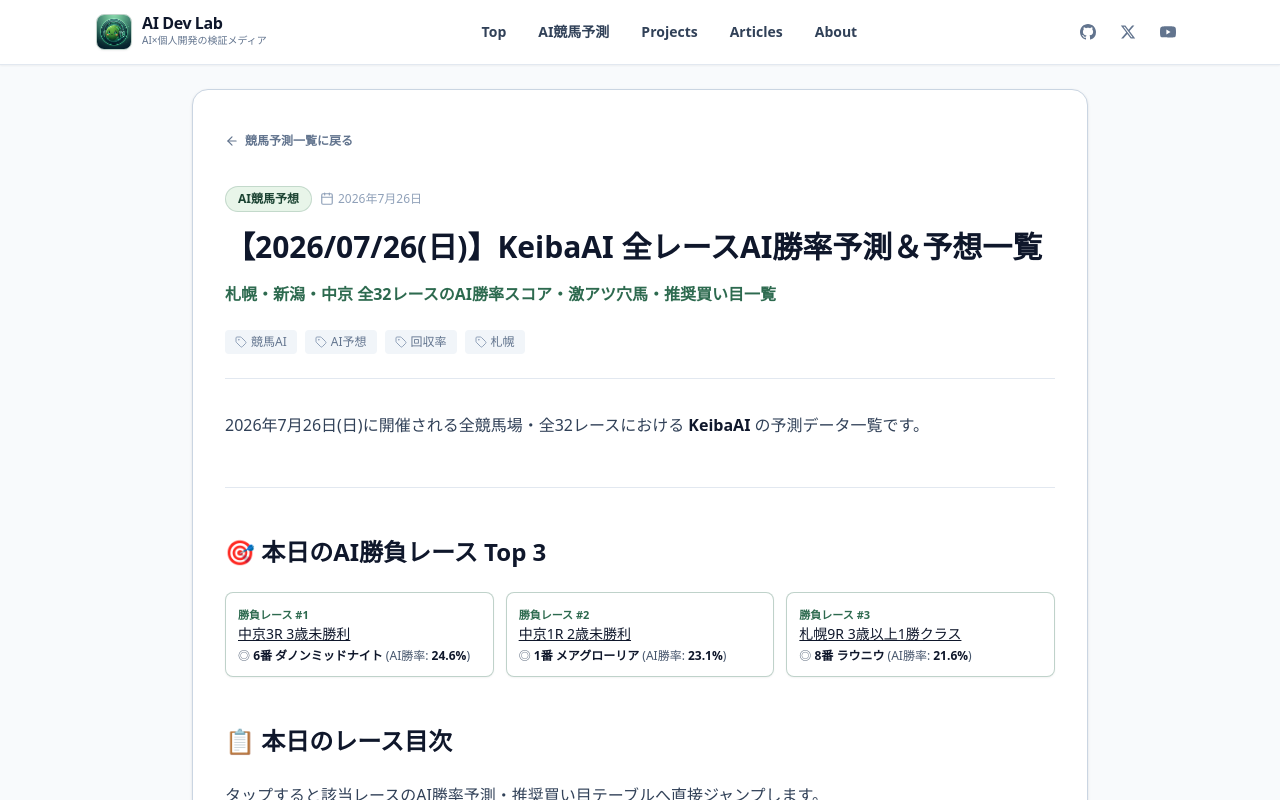
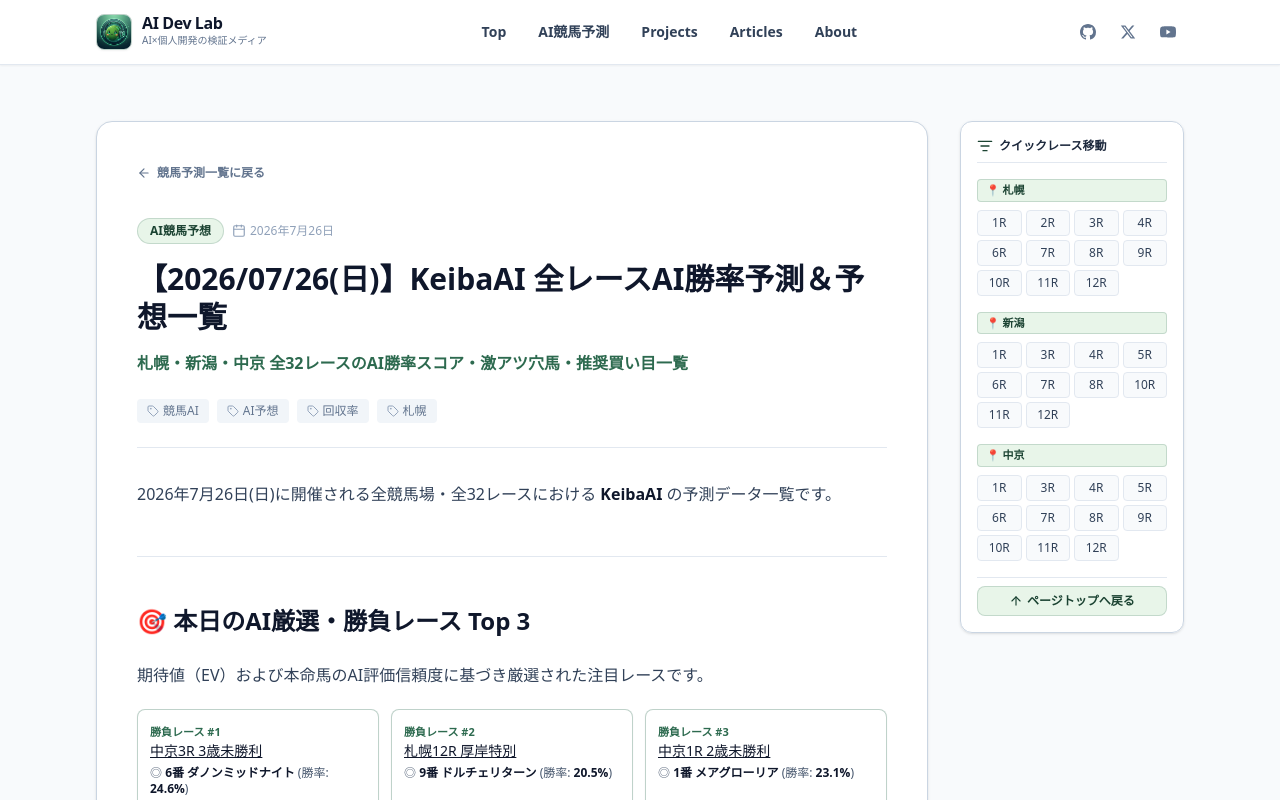
Before and after one commit to UgokuMarimo/ai-dev-lab, a Next.js app: page /predictions/2026-07-26-keiba-ai-predictions in a window 1280 px wide. Shown: the top 800 px of the page. Built offline with nearby package versions, Linux system fonts and the light colour scheme.

Commit message:
feat: improve top race logic using EV/gap & add sticky right race navigation

```diff
--- a/src/app/predictions/[slug]/page.tsx
+++ b/src/app/predictions/[slug]/page.tsx
@@ -2,9 +2,10 @@
 import Link from 'next/link';
 import { getPredictionBySlug, getPredictionSlugs } from '@/lib/mdx';
 import { formatDate } from '@/lib/utils';
-import { Calendar, ArrowLeft, Tag, Trophy } from 'lucide-react';
+import { Calendar, ArrowLeft, Tag } from 'lucide-react';
 import { MDXRemote } from 'next-mdx-remote/rsc';
 import remarkGfm from 'remark-gfm';
+import StickyRaceNav from '@/components/predictions/StickyRaceNav';
 
 interface Props {
   params: Promise<{ slug: string }>;
@@ -37,7 +38,10 @@
   }
 
   return (
-    <article className="py-8 px-4 sm:px-6 lg:px-8 max-w-4xl mx-auto space-y-8 bg-white rounded-2xl border border-slate-300 p-6 sm:p-10 shadow-sm my-6">
+    <div className="py-8 px-4 sm:px-6 lg:px-8 max-w-6xl mx-auto my-6">
+      <div className="flex flex-col xl:flex-row gap-8 items-start">
+        {/* Main Article Content */}
+        <article className="flex-1 w-full space-y-8 bg-white rounded-2xl border border-slate-300 p-6 sm:p-10 shadow-sm">
           {/* Back link */}
           <div>
             <Link
@@ -104,5 +108,10 @@
             </Link>
           </div>
         </article>
+
+        {/* Right Sticky Sidebar Nav */}
+        <StickyRaceNav content={prediction.content} />
+      </div>
+    </div>
   );
 }
--- /dev/null
+++ b/src/components/predictions/StickyRaceNav.tsx
@@ -0,0 +1,127 @@
+'use client';
+
+import React, { useEffect, useState } from 'react';
+import { ArrowUp, ListFilter } from 'lucide-react';
+
+interface RaceItem {
+  id: string;
+  name: string;
+  keibajo: string;
+}
+
+interface StickyRaceNavProps {
+  content: string;
+}
+
+export default function StickyRaceNav({ content }: StickyRaceNavProps) {
+  const [keibajoGroups, setKeibajoGroups] = useState<{ [keibajo: string]: RaceItem[] }>({});
+  const [showTopBtn, setShowTopBtn] = useState(false);
+
+  useEffect(() => {
+    // MDXのテキストからアンカーIDとレース名を抽出
+    const regex = /<a id="(race-[^"]+)"><\/a>\s*### 🏁 ([^:]+:\s*[^Direct\n\r]+)/g;
+    let match;
+    const groups: { [keibajo: string]: RaceItem[] } = {};
+
+    while ((match = regex.exec(content)) !== null) {
+      const anchorId = match[1];
+      const fullRaceName = match[2].trim(); // 例: "札幌1R: 2歳未勝利"
+
+      // 競馬場名抽出 (例: "札幌")
+      const keibajo = fullRaceName.substring(0, 2);
+      const raceLabel = fullRaceName.split(':')[0].substring(2).trim(); // 例: "1R"
+
+      if (!groups[keibajo]) {
+        groups[keibajo] = [];
+      }
+      groups[keibajo].push({
+        id: anchorId,
+        name: raceLabel,
+        keibajo: keibajo,
+      });
+    }
+
+    setKeibajoGroups(groups);
+
+    // スクロール状態の検知
+    const handleScroll = () => {
+      if (window.scrollY > 300) {
+        setShowTopBtn(true);
+      } else {
+        setShowTopBtn(false);
+      }
+    };
+
+    window.addEventListener('scroll', handleScroll);
+    return () => window.removeEventListener('scroll', handleScroll);
+  }, [content]);
+
+  const scrollToAnchor = (id: string) => {
+    const element = document.getElementById(id);
+    if (element) {
+      element.scrollIntoView({ behavior: 'smooth', block: 'start' });
+    }
+  };
+
+  const scrollToTop = () => {
+    window.scrollTo({ top: 0, behavior: 'smooth' });
+  };
+
+  return (
+    <>
+      {/* PC用 右縦固定のサイドナビゲーション */}
+      <aside className="hidden xl:block w-56 flex-shrink-0">
+        <div className="sticky top-24 bg-white/95 backdrop-blur-xs border border-slate-300 rounded-xl p-4 shadow-sm space-y-4 max-h-[80vh] overflow-y-auto">
+          <div className="flex items-center gap-1.5 font-bold text-slate-800 text-xs border-b border-slate-200 pb-2">
+            <ListFilter className="h-4 w-4 text-[#1b4332]" />
+            <span>クイックレース移動</span>
+          </div>
+
+          {Object.keys(keibajoGroups).length === 0 ? (
+            <div className="text-xs text-slate-400">目次を読み込み中...</div>
+          ) : (
+            Object.entries(keibajoGroups).map(([keibajo, races]) => (
+              <div key={keibajo} className="space-y-1.5">
+                <div className="text-[11px] font-bold text-[#1b4332] bg-[#e8f5e9] px-2 py-0.5 rounded border border-[#2d6a4f]/20">
+                  📍 {keibajo}
+                </div>
+                <div className="grid grid-cols-4 gap-1 pt-0.5">
+                  {races.map((race) => (
+                    <button
+                      key={race.id}
+                      onClick={() => scrollToAnchor(race.id)}
+                      className="text-xs py-1 px-1 rounded bg-slate-50 hover:bg-[#1b4332] hover:text-white text-slate-700 font-medium transition-colors border border-slate-200 text-center"
+                      title={race.name}
+                    >
+                      {race.name}
+                    </button>
+                  ))}
+                </div>
+              </div>
+            ))
+          )}
+
+          <div className="pt-2 border-t border-slate-200">
+            <button
+              onClick={scrollToTop}
+              className="w-full flex items-center justify-center gap-1 py-1.5 text-xs font-bold text-[#1b4332] bg-[#e8f5e9] hover:bg-[#2d6a4f] hover:text-white rounded-lg transition-colors border border-[#2d6a4f]/20"
+            >
+              <ArrowUp className="h-3.5 w-3.5" /> ページトップへ戻る
+            </button>
+          </div>
+        </div>
+      </aside>
+
+      {/* スマホ・モバイル用 右下浮遊のトップへ戻るボタン */}
+      {showTopBtn && (
+        <button
+          onClick={scrollToTop}
+          aria-label="ページトップへ戻る"
+          className="xl:hidden fixed bottom-6 right-6 z-50 p-3 bg-[#1b4332] text-white rounded-full shadow-lg hover:bg-[#2d6a4f] transition-all flex items-center justify-center border border-white/30"
+        >
+          <ArrowUp className="h-5 w-5" />
+        </button>
+      )}
+    </>
+  );
+}
--- a/src/content/predictions/2026-07-26-keiba-ai-predictions.mdx
+++ b/src/content/predictions/2026-07-26-keiba-ai-predictions.mdx
@@ -11,23 +11,25 @@
 
 ---
 
-## 🎯 本日のAI勝負レース Top 3
+## 🎯 本日のAI厳選・勝負レース Top 3
+
+期待値（EV）および本命馬のAI評価信頼度に基づき厳選された注目レースです。
 
 <div className="grid grid-cols-1 md:grid-cols-3 gap-3 mb-8">
   <div className="p-3 rounded-lg bg-white border border-[#2d6a4f]/30 shadow-xs">
     <div className="text-[11px] font-bold text-[#2d6a4f]">勝負レース #1</div>
     <div className="font-bold text-sm text-slate-900"><a href="#race-202607020203">中京3R 3歳未勝利</a></div>
-    <div className="text-xs text-slate-600 mt-1">◎ <strong>6番 ダノンミッドナイト</strong> (AI勝率: <strong>24.6%</strong>)</div>
+    <div className="text-xs text-slate-600 mt-1">◎ <strong>6番 ダノンミッドナイト</strong> (勝率: <strong>24.6%</strong>)</div>
   </div>
   <div className="p-3 rounded-lg bg-white border border-[#2d6a4f]/30 shadow-xs">
     <div className="text-[11px] font-bold text-[#2d6a4f]">勝負レース #2</div>
-    <div className="font-bold text-sm text-slate-900"><a href="#race-202607020201">中京1R 2歳未勝利</a></div>
-    <div className="text-xs text-slate-600 mt-1">◎ <strong>1番 メアグローリア</strong> (AI勝率: <strong>23.1%</strong>)</div>
+    <div className="font-bold text-sm text-slate-900"><a href="#race-202601010212">札幌12R 厚岸特別</a></div>
+    <div className="text-xs text-slate-600 mt-1">◎ <strong>9番 ドルチェリターン</strong> (勝率: <strong>20.5%</strong>)</div>
   </div>
   <div className="p-3 rounded-lg bg-white border border-[#2d6a4f]/30 shadow-xs">
     <div className="text-[11px] font-bold text-[#2d6a4f]">勝負レース #3</div>
-    <div className="font-bold text-sm text-slate-900"><a href="#race-202601010209">札幌9R 3歳以上1勝クラス</a></div>
-    <div className="text-xs text-slate-600 mt-1">◎ <strong>8番 ラウニウ</strong> (AI勝率: <strong>21.6%</strong>)</div>
+    <div className="font-bold text-sm text-slate-900"><a href="#race-202607020201">中京1R 2歳未勝利</a></div>
+    <div className="text-xs text-slate-600 mt-1">◎ <strong>1番 メアグローリア</strong> (勝率: <strong>23.1%</strong>)</div>
   </div>
 </div>
 
```
Lines whose indentation alone changed are shown as unchanged.
